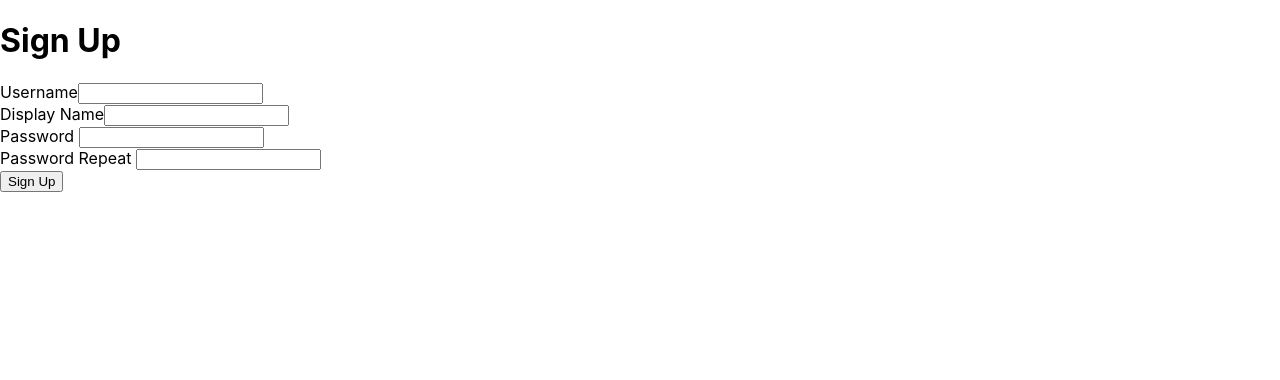
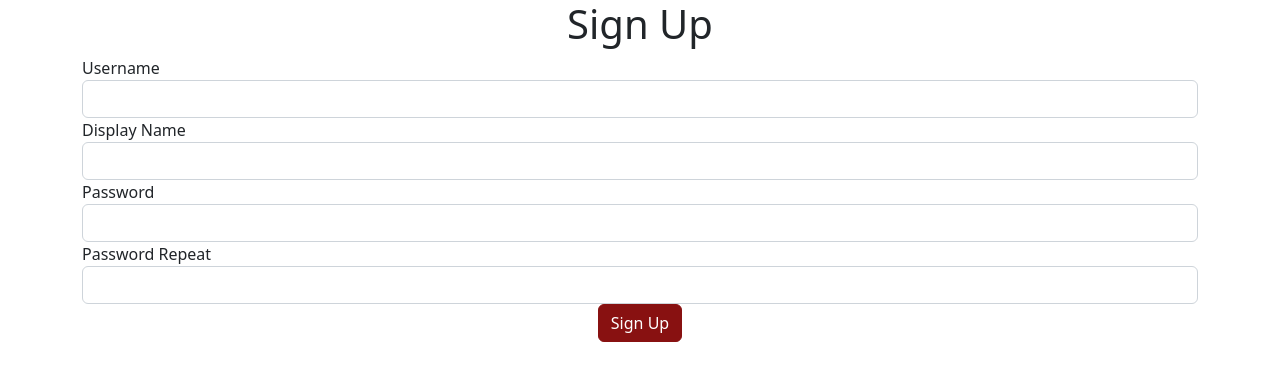
Before and after one commit to elifcakin/MyProject-Frontend, a React (Create React App) app: page / in a window 1280 px wide. Shown: the top 380 px of the page. Built offline with nearby package versions, Linux system fonts and the light colour scheme.

Commit message:
21.09.22
18.07

```diff
--- a/package.json
+++ b/package.json
@@ -7,7 +7,10 @@
     "@testing-library/react": "^13.4.0",
     "@testing-library/user-event": "^13.5.0",
     "axios": "^0.27.2",
+    "bootstrap": "^5.2.1",
+    "node-sass": "^7.0.3",
     "react": "^18.2.0",
+    "react-bootstrap": "^2.5.0",
     "react-dom": "^18.2.0",
     "react-scripts": "5.0.1",
     "web-vitals": "^2.1.4"
--- a/public/index.html
+++ b/public/index.html
@@ -15,6 +15,9 @@
       user's mobile device or desktop. See https://developers.google.com/web/fundamentals/web-app-manifest/
     -->
     <link rel="manifest" href="%PUBLIC_URL%/manifest.json" />
+
+
+
     <!--
       Notice the use of %PUBLIC_URL% in the tags above.
       It will be replaced with the URL of the `public` folder during the build.
--- a/src/UserSignupPage.js
+++ b/src/UserSignupPage.js
@@ -6,7 +6,9 @@ class UserSignupPage extends React.Component{
         username: null,
         displayName: null,
         password: null,
-        passwordRepeat: null
+        passwordRepeat: null,
+        pendingApiCall:false
+
 
     };
 
@@ -16,41 +18,51 @@ class UserSignupPage extends React.Component{
             [name]:value
         })
     }
-
     onClickSignup = event => {
         event.preventDefault();
 
+        const { username, displayName, password} = this.state;
+
         const body = {
-            username:this.state.username,
-            displayName:this.state.displayName,
-            password:this.state.password
-        }
+            username,
+            displayName,
+            password
+        };
+        this.setState({ pendingApiCall: true});
+
+
         axios.post('/api/1.0/users', body)
-    }
+    };
+
     render() {
         return(
+            <div className = "container">
               <form>
-               <h1>Sign Up</h1>
-               <div>
+               <h1 className= " text-center">Sign Up</h1>
+               <div className = "form-group">
                  <label>Username</label>
-                <input name="username" onChange={this.onChange} />
+                 <input className="form-control" name="username" onChange={this.onChange} />
                </div>
-               <div>
+               <div className = "form-group">
                  <label>Display Name</label>
-               <input name="displayName" onChange={this.onChange}/>
+                 <input className="form-control" name="displayName" onChange={this.onChange}/>
                </div>
-               <div>
+               <div className = "form-group">
                  <label>Password </label>
-                <input name="password" type="password" onChange={this.onChange}/>
+                 <input className="form-control" name="password" type="password" onChange={this.onChange}/>
                </div>
-               <div>
+               <div className = "form-group">
                  <label>Password Repeat </label>
-                <input name="passwordRepeat" type= "password" onChange={this.onChange}/>
+                 <input className="form-control" name="passwordRepeat" type= "password" onChange={this.onChange}/>
                </div>
-               <button onClick= {this.onClickSignup} >Sign Up</button>
-
+               <div className="text-center">
+                <button
+                  className="btn btn-primary" onClick= {this.onClickSignup} disabled={this.state.pendingApiCall} >
+                    Sign Up
+                </button>
+               </div>
               </form>
-
+            </div>
         );
     }
 }
--- /dev/null
+++ b/src/bootstrap-override.scss
@@ -0,0 +1,2 @@
+$primary: rgb(136, 17, 17);
+@import '~bootstrap/scss/bootstrap.scss';
--- a/src/index.js
+++ b/src/index.js
@@ -1,6 +1,7 @@
 import React from 'react';
 import ReactDOM from 'react-dom/client';
 import './index.css';
+import './bootstrap-override.scss';
 import App from './App';
 import UserSignupPage from './UserSignupPage';
 import reportWebVitals from './reportWebVitals';
```
Also changed, not shown: 1 other file (tests, documents, lock files or other folders). Lines whose indentation alone changed are shown as unchanged.
